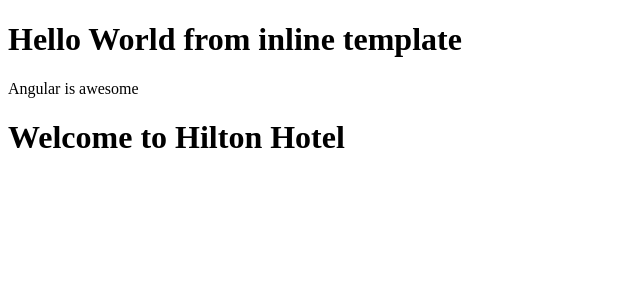
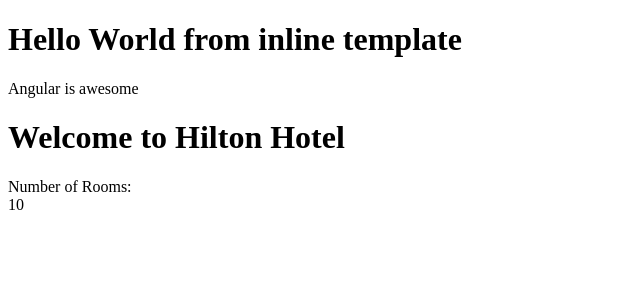
Before and after one commit to imtiajahammad/TypeScriptDemo, an Angular app in the folder angulars/hotelinventoryapp/: page / in a window 1280 px wide. Shown: the top 300 px of the page, without its empty margins (0-640 px from the left). Built offline with nearby package versions, Linux system fonts and the light colour scheme.

Commit message:
property binding

```diff
--- a/angulars/hotelinventoryapp/src/app/rooms/rooms.component.html
+++ b/angulars/hotelinventoryapp/src/app/rooms/rooms.component.html
@@ -1 +1,5 @@
 <h1> Welcome to {{hotelname}}</h1>
+
+
+Number of Rooms:
+<div [innerText]="numberOfRooms"></div>
--- a/angulars/hotelinventoryapp/src/app/rooms/rooms.component.ts
+++ b/angulars/hotelinventoryapp/src/app/rooms/rooms.component.ts
@@ -8,4 +8,5 @@ import { Component } from '@angular/core';
 export class RoomsComponent {
 
   hotelname = 'Hilton Hotel';
+  numberOfRooms = 10;
 }
```
